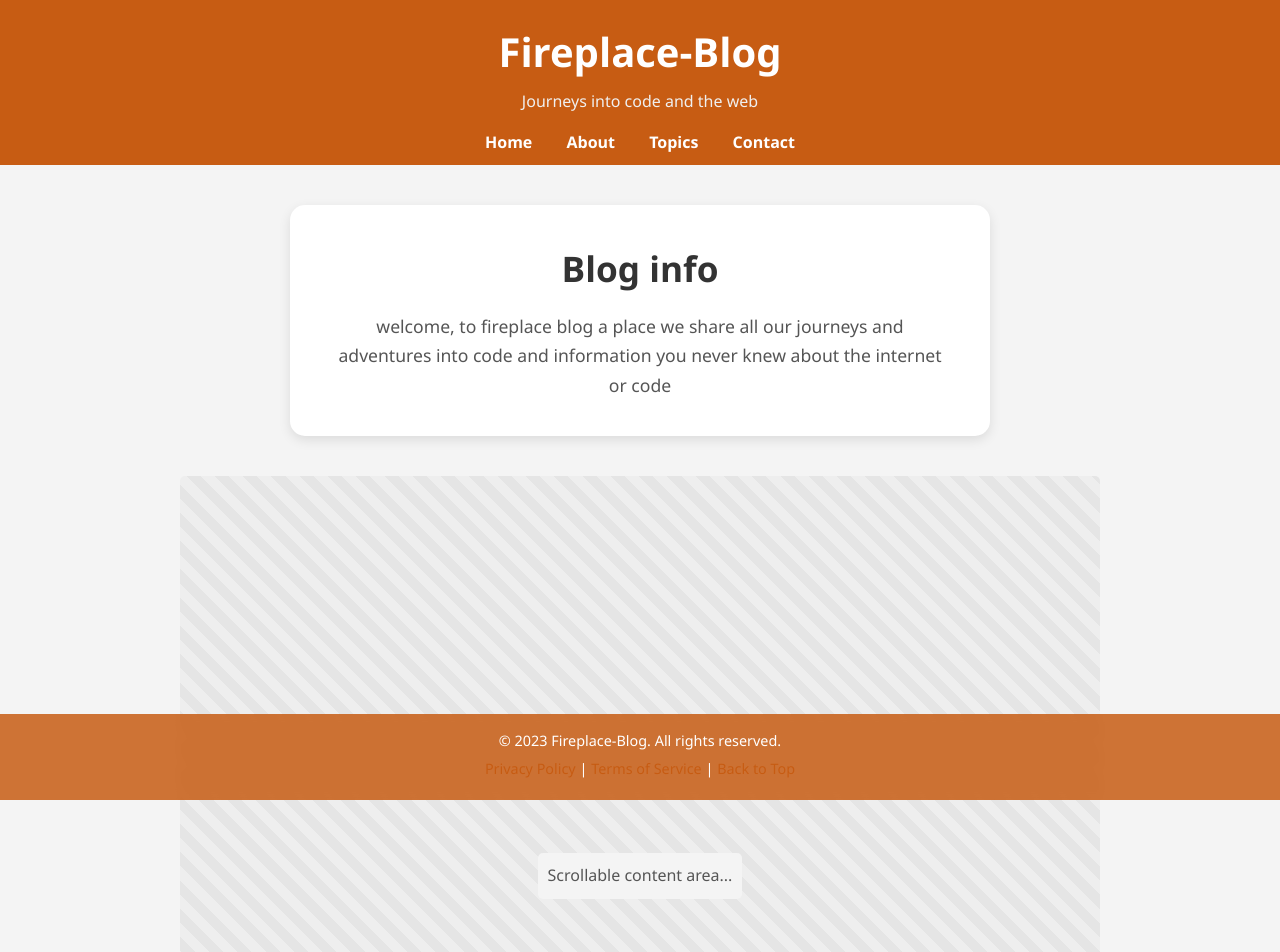
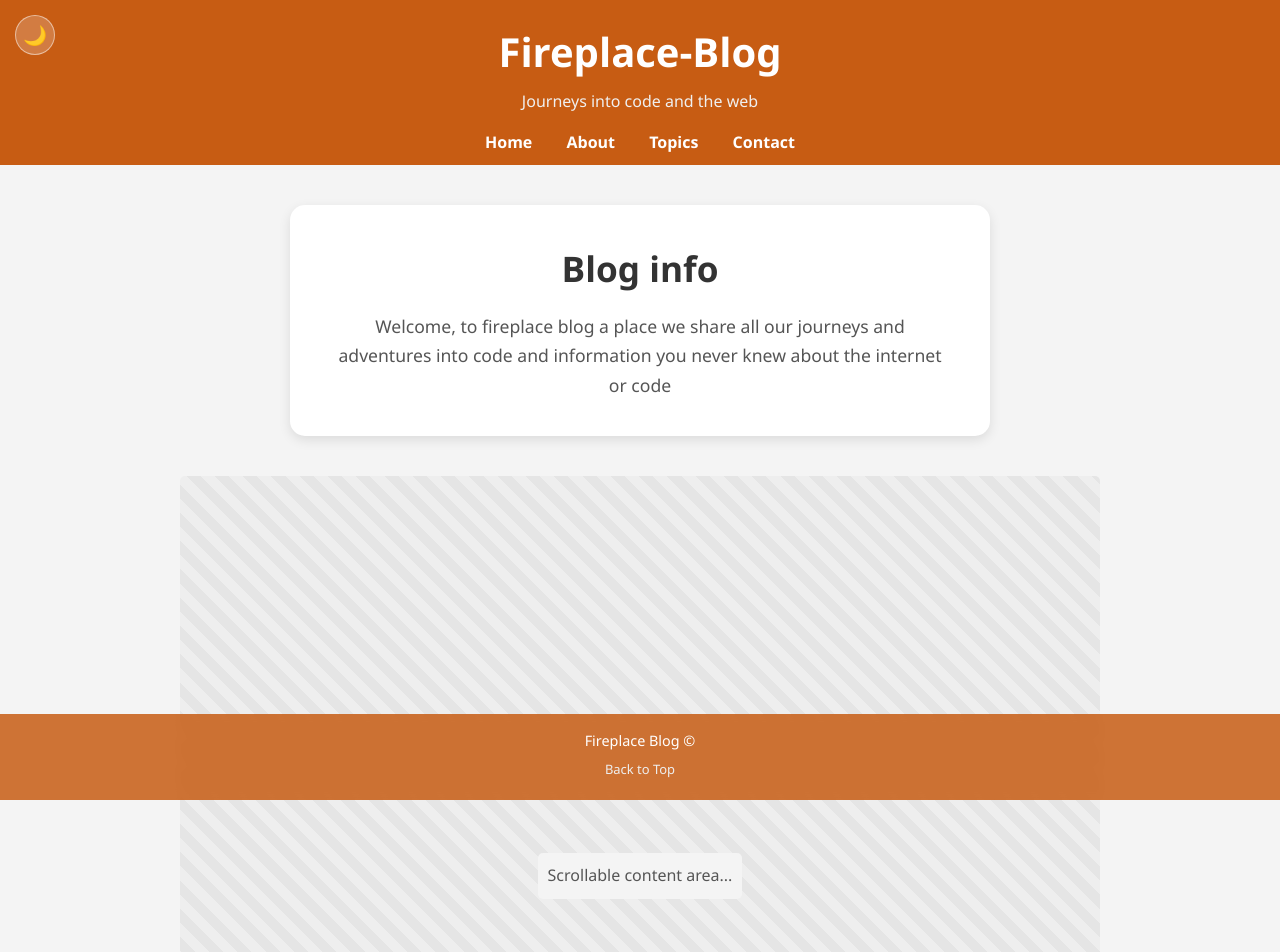
Before and after one commit to Project-Fireplace/Fireplace-Blog, a plain HTML site: page index.html in a window 1280 px wide. Shown: the top 952 px of the page. Drawn offline with Linux system fonts and the light colour scheme.

Commit message:
Update index.html

```diff
--- a/index.html
+++ b/index.html
@@ -5,13 +5,22 @@
     <meta name="viewport" content="width=device-width, initial-scale=1.0">
     <title>Fireplace-Blog</title>
     <link rel="stylesheet" href="style.css">
+    <!-- Deferred script loading -->
+    <script src="script.js" defer></script>
 </head>
+<!-- Body tag will get a 'dark-mode' class added by JS -->
 <body>
+    <div id="top"></div>
 
     <header>
+        <!-- Theme Toggle Button Added Here -->
+        <button id="theme-toggle" aria-label="Toggle Light/Dark Theme">
+            <!-- Initial icon (will be changed by JS) -->
+            🌙
+        </button>
+
         <div class="container">
             <h1>Fireplace-Blog</h1>
-            <!-- Updated tagline to reflect new focus -->
             <p>Journeys into code and the web</p>
             <nav>
                 <ul>
@@ -25,28 +34,20 @@
     </header>
 
     <main class="container">
-        <!-- New Info Box Section -->
         <div class="info-box">
             <h2 class="info-title">Blog info</h2>
-            <p class="info-text">welcome, to fireplace blog a place we share all our journeys and adventures into code and information you never knew about the internet or code</p>
+            <p class="info-text">Welcome, to fireplace blog a place we share all our journeys and adventures into code and information you never knew about the internet or code</p>
         </div>
 
-        <!-- You can add future blog post previews or other content here -->
-         <!-- Placeholder content to ensure scrolling is still possible to see footer transparency -->
-         <div style="height: 800px; background: repeating-linear-gradient( 45deg, #eee, #eee 10px, #e5e5e5 10px, #e5e5e5 20px ); margin: 20px 0; display: flex; align-items: center; justify-content: center; color: #555; border-radius: 5px;">
+        <div style="height: 800px; background: repeating-linear-gradient( 45deg, #eee, #eee 10px, #e5e5e5 10px, #e5e5e5 20px ); margin: 20px 0; display: flex; align-items: center; justify-content: center; color: #555; border-radius: 5px;" class="scroll-placeholder">
             <p style="background: #f4f4f4; padding: 10px; border-radius: 5px;">Scrollable content area...</p>
         </div>
-
     </main>
 
     <footer>
         <div class="container">
-            <p>© 2023 Fireplace-Blog. All rights reserved.</p>
-            <p>
-                <a href="#">Privacy Policy</a> |
-                <a href="#">Terms of Service</a> |
-                <a href="#top">Back to Top</a> <!-- Link to top of page -->
-            </p>
+            <p>Fireplace Blog ©</p>
+             <p><a href="#top" class="back-to-top">Back to Top</a></p>
         </div>
     </footer>
 
```
